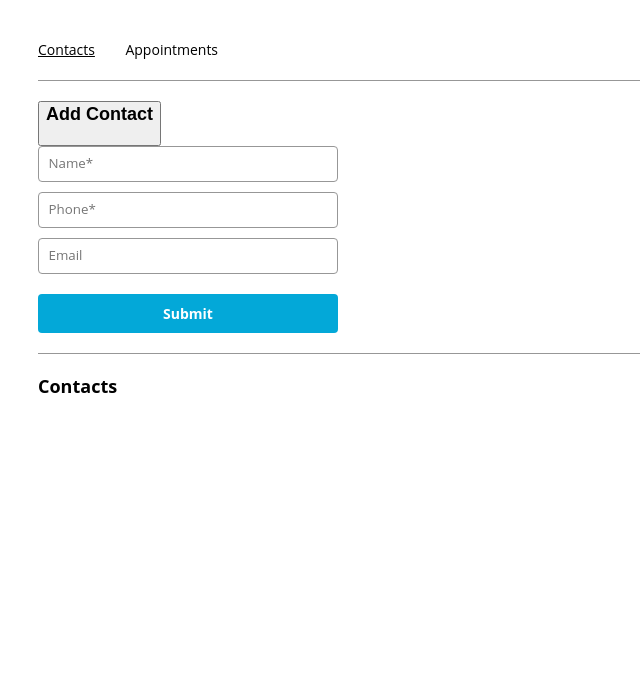
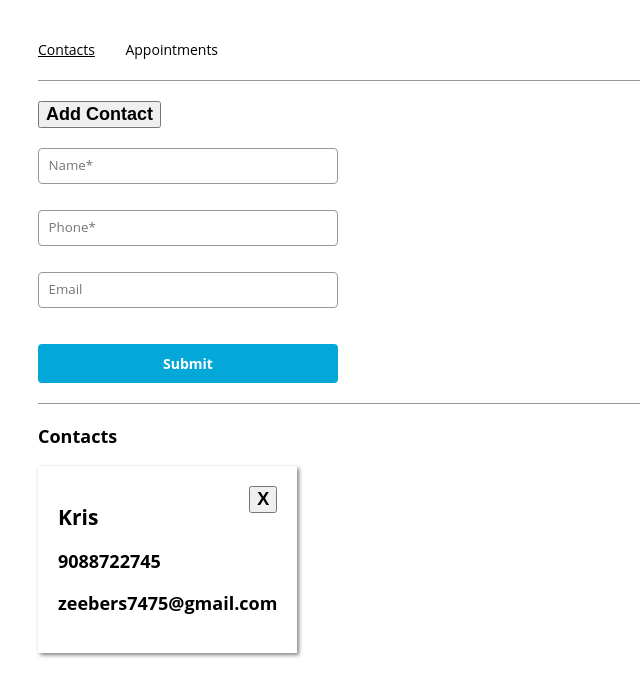
Before and after one commit to zeebers7475/appointment-planner, a React (Create React App) app: page /contacts in a window 1280 px wide. Both pictures are taken after a click on the button "Add Contact". Shown: the top 696 px of the page, without its empty margins (0-640 px from the left). Built offline with nearby package versions, Linux system fonts and the light colour scheme.

Commit message:
Basically Set Up Contact Page

```diff
--- a/public/index.css
+++ b/public/index.css
@@ -75,12 +75,28 @@ select {
   margin: 0;
   font-size: 14px;
   margin-bottom: 4px;
+  width:fit-content;
+  padding:20px;
+  box-shadow:2px 2px 4px grey;
 }
 
-.tile.tile-title {
+h1.tile-title {
   font-weight: bold;
 }
 
 .tile-container {
   margin-bottom: 20px;
+  display:flex;
+  justify-content: flex-start;
+  align-items: center;
+  gap:25px;
 }
+
+.tile button {
+  float: right;
+}
+
+button {
+  font-size: 18px;
+  font-weight: bold;
+}
--- a/src/App.js
+++ b/src/App.js
@@ -9,7 +9,7 @@ function App() {
   Define state variables for
   contacts and appointments
   */
-  const [contacts, setContacts] = useState([{name: "Kris", phone: 9088722745,}]);
+  const [contacts, setContacts] = useState([{name: 'Kris', phone: '9088722745', email: 'zeebers7475@gmail.com'}]);
   const [appointments, setAppointments] = useState([]);
 
   /*
@@ -23,7 +23,8 @@ function App() {
 
   const removeContact = (name) => {
     if(name) {
-      const newContacts = contacts.filter(name !== name)
+      //console.log(contacts.filter())
+      const newContacts = contacts.filter((eachContact) => eachContact.name !== name)
       setContacts(newContacts)
     }
   }
@@ -40,7 +41,7 @@ function App() {
   const router = createBrowserRouter(createRoutesFromElements(
     <Route path="/" element={ <Root/> }>
       <Route index element={ <Navigate to={ROUTES.CONTACTS} replace/> }/>
-      <Route path={ROUTES.CONTACTS} element={ <ContactsPage contacts={contacts} addContact={addContact} removeContacts={removeContact} /> /* Add props to ContactsPage */ }/>
+      <Route path={ROUTES.CONTACTS} element={ <ContactsPage contacts={contacts} addContact={addContact} removeContact={removeContact} /> /* Add props to ContactsPage */ }/>
       <Route path={ROUTES.APPOINTMENTS} element={ <AppointmentsPage appointments={appointments} addAppointment={addAppointment} removeAppointment={removeAppointment} /> /* Add props to AppointmentsPage */ }/>
     </Route>
   ));
--- a/src/components/contactForm/ContactForm.js
+++ b/src/components/contactForm/ContactForm.js
@@ -7,7 +7,11 @@ export const ContactForm = ({
   setPhone,
   email,
   setEmail,
-  handleSubmit
+  handleSubmit,
+  disableButton,
+  dupeNameWarning,
+  dupePhoneWarning,
+  dupeEmailWarning,
 }) => {
 
   const handleNameChange = (e) => {
@@ -17,6 +21,7 @@ export const ContactForm = ({
 
   const handlePhoneChange = (e) => {
     setPhone(e.target.value)
+    console.log(phone)
   }
 
   const handleEmailChange = (e) => {
@@ -24,11 +29,11 @@ export const ContactForm = ({
   }
   return (
     <>
-    <form onSubmit={handleSubmit} style={{maxWidth: "300px"}}>
-      <input onChange={handleNameChange} type="text" name="name" id="name" placeholder="Name*" value={name} />
-      <input onChange={handlePhoneChange} type="tel" name="phone" id="phone" placeholder="Phone*" value={phone} />
-      <input onChange={handleEmailChange} type="email" name="email" id="email" placeholder="Email" value={email} />
-      <input type="submit" name="submit" id="submit" value="Submit" />
+    <form onSubmit={handleSubmit} style={{maxWidth: "300px", marginTop: "20px"}}>
+      <input onChange={handleNameChange} type="text" name="name" id="name" placeholder="Name*" value={name} /><p>{dupeNameWarning ? `There is a Duplicate Contact` : ``}</p>
+      <input onChange={handlePhoneChange} type="tel" name="phone" id="phone" placeholder="Phone*" value={phone} /><p>{dupePhoneWarning ? `There is a Duplicate Contact` : ``}</p>
+      <input onChange={handleEmailChange} type="email" name="email" id="email" placeholder="Email" value={email} /><p>{dupeEmailWarning ? `There is a Duplicate Contact` : ``}</p>
+      <input type="submit" name="submit" id="submit" value="Submit" disabled={disableButton} />
     </form>
     </>
   );
--- a/src/components/tile/Tile.js
+++ b/src/components/tile/Tile.js
@@ -1,9 +1,9 @@
 import React from "react";
 
-export const Tile = () => {
+export const Tile = (props) => {
   return (
     <div className="tile-container">
-
+      {props.children}
     </div>
   );
 };
--- a/src/components/tileList/TileList.js
+++ b/src/components/tileList/TileList.js
@@ -1,9 +1,9 @@
 import React from "react";
 
-export const TileList = () => {
+export const TileList = (props) => {
   return (
-    <div>
-
+    <div className="tile">
+      {props.children}
     </div>
   );
 };
--- a/src/containers/contactsPage/ContactsPage.js
+++ b/src/containers/contactsPage/ContactsPage.js
@@ -2,16 +2,21 @@ import React, { useState, useEffect } from "react";
 
 import { ContactForm } from "../../components/contactForm/ContactForm";
 import { TileList } from "../../components/tileList/TileList";
+import { Tile } from "../../components/tile/Tile"
 
 export const ContactsPage = (props) => {
 
   const currentContacts = props.contacts;
   const addContact = props.addContact;
   const removeContact = props.removeContact;
-  const [showForm, setShowForm] = useState(false);
   const [name, setName] = useState('');
   const [phone, setPhone] = useState(null);
   const [email, setEmail] = useState('');
+  const [showForm, setShowForm] = useState(false);
+  const [disableButton, setDisableButton] = useState(false);
+  const [dupeNameWarning, setDupeNameWarning] = useState(false);
+  const [dupePhoneWarning, setDupePhoneWarning] = useState(false);
+  const [dupeEmailWarning, setDupeEmailWarning] = useState(false);
   /*
   Define state variables for
   contact info and duplicate check
@@ -30,8 +35,9 @@ export const ContactsPage = (props) => {
 
     if(contactName && contactPhone) {
       addContact(contactName, contactPhone, contactEmail)
-    } else {
-
+      setName('')
+      setPhone('')
+      setEmail('')
     }
 
     console.log(currentContacts)
@@ -47,15 +53,48 @@ export const ContactsPage = (props) => {
   contacts array variable in props
   */
 
+  useEffect(() => {
+    const nameDuplicate = currentContacts.find((contact) => contact.name === name)
+    const phoneDuplicate = currentContacts.find((contact) => contact.phone === phone)
+    const emailDuplicate = currentContacts.find((contact) => contact.email === email)
+    if(nameDuplicate) {
+      setDisableButton(true)
+      setDupeNameWarning(true)
+    } else if(phoneDuplicate) {
+      setDisableButton(true)
+      setDupePhoneWarning(true)
+    } else if(emailDuplicate) {
+      setDisableButton(true)
+      setDupeEmailWarning(true)
+    } else {
+      setDisableButton(false)
+      setDupeNameWarning(false)
+      setDupePhoneWarning(false)
+      setDupeEmailWarning(false)
+    }
+  }, [name, phone, email])
+
   return (
     <div>
       <section>
-        <button onClick={toggleShowForm}><h2>Add Contact</h2></button>
-        {showForm ? <ContactForm name={name} setName={setName} phone={phone} setPhone={setPhone} email={email} setEmail={setEmail} handleSubmit={handleSubmit} /> : <></>}
+        <button onClick={toggleShowForm}>Add Contact</button>
+        {showForm ? <ContactForm name={name} setName={setName} phone={phone} setPhone={setPhone} email={email} setEmail={setEmail} handleSubmit={handleSubmit} disableButton={disableButton} dupeNameWarning={dupeNameWarning} dupePhoneWarning={dupePhoneWarning} dupeEmailWarning={dupeEmailWarning} /> : <></>}
       </section>
       <hr />
       <section>
         <h2>Contacts</h2>
+        <Tile>
+          {currentContacts.map((contact, index) => {
+            return (
+              <TileList key={contact.name + index}>
+                <button onClick={() => removeContact(contact.name)}>X</button>
+                <h1 className="tile-title">{contact.name}</h1>
+                <h2>{contact.phone}</h2>
+                <h2>{contact.email}</h2>
+              </TileList>
+            )
+          })}
+        </Tile>
       </section>
     </div>
   );
```
